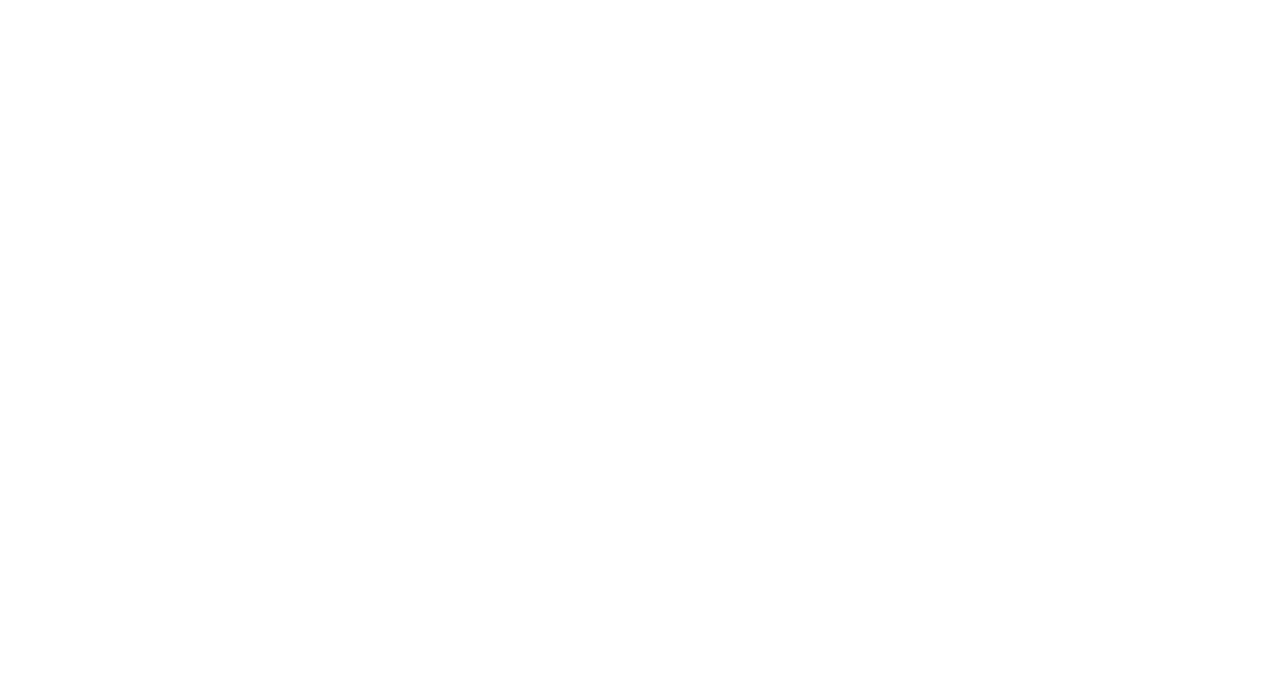
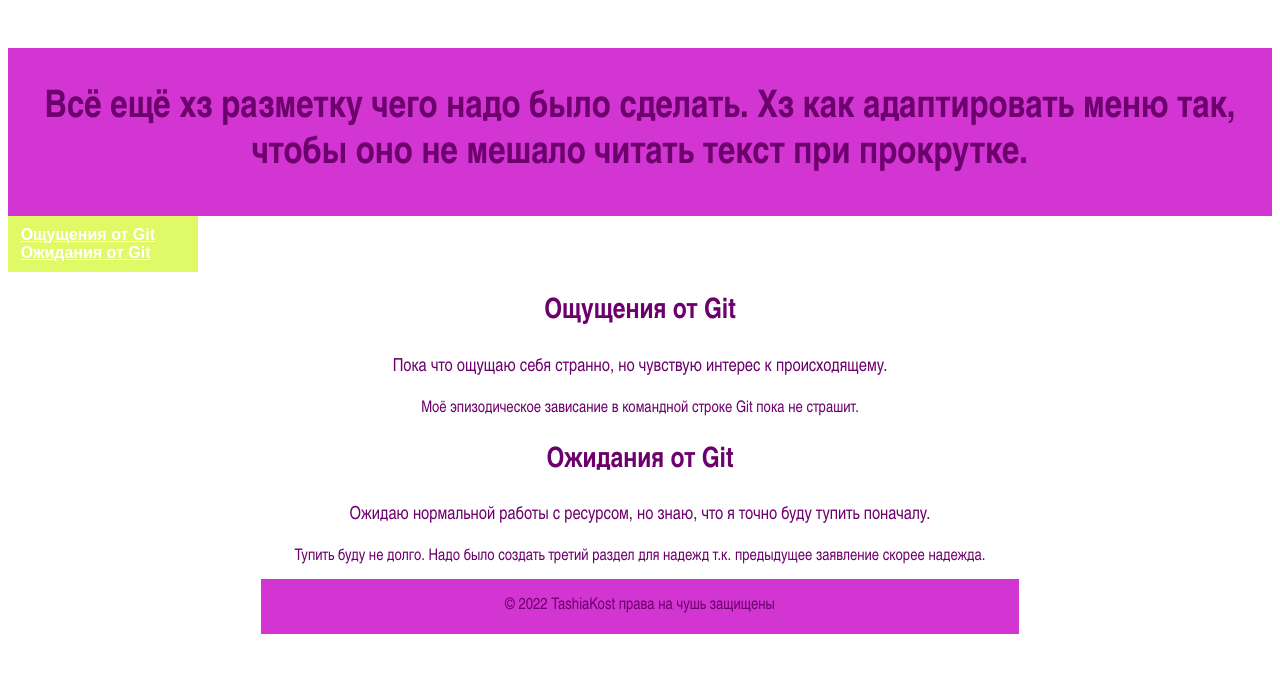
Before and after one commit to Anastasiia-Kostina/first-project, a plain HTML site: page index.html in a window 1280 px wide. Drawn offline with Linux system fonts and the light colour scheme.

Commit message:
Не спалось=>1 пробный не простая разметка

```diff
--- a/index.html
+++ b/index.html
@@ -1 +1,36 @@
 <!--Нужно отредактировать разметку, но хз чего. Так что это просто чек первого коммита-->
+<!DOCTYPE html>
+<html lang="ru">
+<head>
+  <meta charset="UTF-8">
+  <meta name="viewport" content="width=device-width, initial-scale=1.0">
+  <link rel="stylesheet" href="style.css">
+  <title>Разметка страницы</title>
+</head>
+<body class="page">
+  <header class="header centered-block header_style">
+    <p>Всё ещё хз разметку чего надо было сделать. Хз как адаптировать меню так, чтобы оно не мешало читать текст при прокрутке.</p>
+  </header>
+  <nav class="menu page__menu ">
+    <!--page__menu_style не нужен-->
+	  <a href="#gitfeelings" class="menu__link">Ощущения от Git</a>
+    <a href="#gitexpectations" class="menu__link">Ожидания от Git</a>
+  </nav>
+  <main class="content centered-block">
+	<section id="gitfeelings">
+    <h2 class="content__title">Ощущения от Git</h2>
+      <p class="content__text">Пока что ощущаю себя странно, но чувствую интерес к происходящему.</p>
+      <p class="content__text_sub">Моё эпизодическое зависание в командной строке Git пока не страшит.</p>
+	</section>
+  <section id="gitexpectations">
+    <h2 class="content__title">Ожидания от Git</h2>
+    <p class="content__text">Ожидаю нормальной работы с ресурсом, но знаю, что я точно буду тупить поначалу.</p>
+    <p class="content__text_sub">Тупить буду не долго.
+      Надо было создать третий раздел для надежд т.к. предыдущее заявление скорее надежда.</p>
+  </section>
+  </main>
+  <footer class="footer centered-block">
+    <p class="footer footer_style">© 2022 TashiaKost права на чушь защищены</p>
+  </footer>
+  </body>
+  </html>
--- a/style.css
+++ b/style.css
@@ -1 +1,153 @@
 /*Сказали, что нужно добавить стили. А куда и стили чего вообще? В общем, хз. Это просто тренировочный коммит. Аминь его пухом!*/
+.page {
+  background-color: rgb(255, 255, 255);
+  color: rgb(108, 0, 108);
+  font-family: 'Arial Narrow';
+  padding: 40px 0;
+ }
+
+ /*.left-block {
+  margin: 5% 80% 80%;
+ }*/
+
+ .page__menu {
+  background-color: rgba(204, 246, 0, .6);
+  margin: auto;
+  margin-right: 85%;
+  padding: .8% 1%;
+  position: sticky;
+  top:150px;
+  left: 20px;
+  right: 80%;
+  /*C z-index: -1 не перекрывает текст, но не активны ссылки*>
+  /*Здесь нужен был position fixed, без него меню расплывалось вдлину*/
+  /*Я ему присвоила fixed и он уже не подчиняется жругим боксам, так что самостоятельные параметры задаю*/
+  display: flex;
+  /*flex-wrap: wrap;*/
+  flex-direction: column;
+  /*Эти параметры главнее т.к. когда column был в menu, он не действовал, наверное не наследуется, но лень проверять.*/
+  font-family: 'Arial';
+  font-weight: 600;
+ }
+
+ /*.page__menu_style {
+  /*background-color: #CCF600;*/
+  /*color: #FFF;*/
+  /*font-family: 'Arial';
+  font-weight: 600;
+ }*/
+
+ .centered-block {
+  margin: auto;
+  /*При изменении всё улетает*/
+ }
+
+ header {
+  height: auto;
+  display: flex;
+  justify-content: center;
+  max-width: 1400px;
+  min-width: 20%;
+  align-items: center;
+  text-align: center;
+  /*position: relative;*/
+  /*top: 10px;*/
+ }
+
+ .header_style {
+  background-color: rgb(210, 53, 210);
+  color: rgb(108, 0, 108);
+  font-size: 38px;
+  font-weight: 600;
+ }
+
+ menu {
+  /*background-color: #CCF600;*/
+  display: flex;
+  /*flex-direction: column;
+  justify-content: center;*/
+  min-height: 30%px;
+  /*align-items: center;*/
+  max-width: 20%;
+  min-width: 20%;
+  /*margin: 20% 20%;*/
+  padding: 20%;
+  position: fixed;
+
+  /*top:100px;
+  left: 40px;*/
+ }
+
+ /*.page__menu {
+  background-color: #CCF600;
+  margin: auto;
+  position: fixed;
+  top:40px;
+  left: 40px;
+  display: flex;
+  flex-direction: column;
+ }
+
+ .page__menu_style {
+  /*background-color: #CCF600;*/
+  /*color: #FFF;*/
+ /* font-family: 'Arial';
+  font-weight: 600;
+ }*/
+
+ .menu__link {
+    font-size: 16px;
+    color: rgb(255, 255, 255);
+    margin-right: 20px;
+ }
+
+ .menu__link:hover {
+  font-size: 18px;
+  color: rgb(108, 0, 108);
+  margin-right: 20px;
+}
+
+ content {
+  max-width: 1400px;
+  min-width: 1200px;
+  display: flex;
+ }
+
+ .content__title {
+  font-size: 28px;
+  margin: 0 0 40p;
+  text-align: center;
+
+ }
+
+ .content__text {
+  font-size: 18px;
+  line-height: 28px;
+  margin-bottom: 5px;
+  align-items: bottom;
+  text-align: center;
+}
+
+.content__text_sub {
+  font-size: 16px;
+  line-height: 24px;
+  margin-bottom: 10px;
+  text-align: center;
+}
+
+.footer {
+  height: 55px;
+  display: flex;
+  justify-content: center;
+  align-items: center;
+  max-width: 1400px;
+  min-width: 60%;
+
+  /*min width ограничивала бокс*/
+ }
+
+ .footer_style {
+  background-color: rgb(210, 53, 210);
+  color: rgb(108, 0, 108);
+  font-family: 'Arial Narrow';
+ }
```
